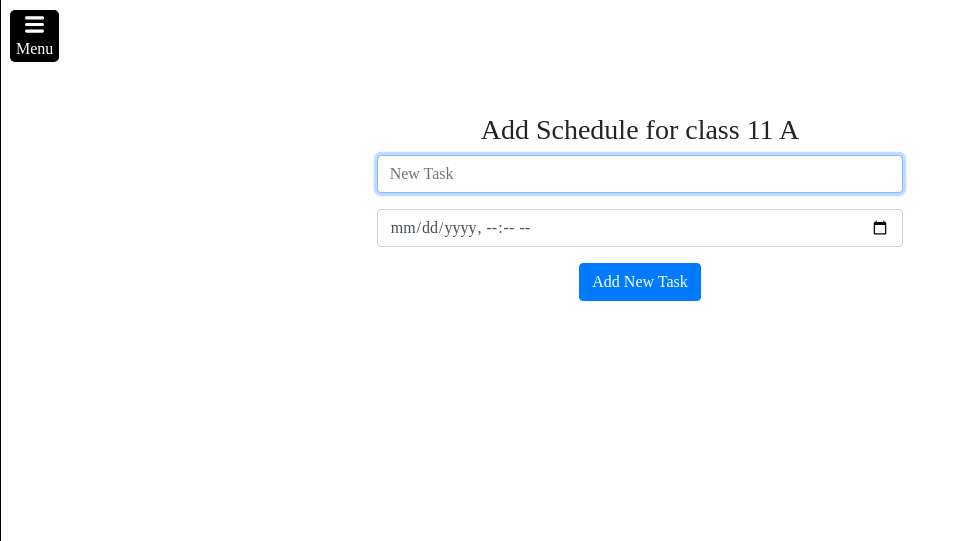
After one commit to suryaanshrai/school, a Django app: page /student/add_schedule_class/1 in a window 1280 px wide. The commit adds this page. Shown: the top 541 px of the page, without its empty margins (0-969 px from the left). Run offline with Django 4.2, Linux system fonts and the light colour scheme; a user stored in the database is signed in; data comes from the database, SQL or seed files in the repository; both versions use the stored data as it was after the commit.

Commit message:
Feature of adding schedule to entire classroom

```diff
--- /dev/null
+++ b/library/templates/library/index.html
@@ -0,0 +1 @@
+{% extends 'home/layout.html' %}
--- a/library/urls.py
+++ b/library/urls.py
@@ -1,7 +1,7 @@
 from django.urls import path
-
+from . import views
 app_name="library"
 
 urlpatterns=[
-
+    path("", views.index, name="index"),
 ]
--- a/library/views.py
+++ b/library/views.py
@@ -1,3 +1,6 @@
 from django.shortcuts import render
+from django.http import HttpResponse
 
 # Create your views here.
+def index(request):
+    return render(request, "library/index.html")
--- a/student/models.py
+++ b/student/models.py
@@ -18,11 +18,17 @@ class Result(models.Model):
     date = models.DateField()
     is_active = models.BooleanField(default=True)
 
+    def __str__(self):
+        return f"{self.student} scored {self.marks}/{self.max_marks} in {self.topic}"
+
 
 class Schedule(models.Model):
     user = models.ForeignKey(User, on_delete=models.CASCADE)
     activity = models.CharField(max_length=150)
     due_date = models.DateTimeField()
+
+    def __str__(self):
+        return f"{self.activity}"
 
 
 def validate_section(value):
@@ -47,6 +53,9 @@ class Member(models.Model):
     member = models.ForeignKey(User, on_delete=models.CASCADE)
     classroom = models.ForeignKey(Classroom, on_delete=models.CASCADE)
 
+    def __str__(self):
+        return f"{self.member} in {self.classroom}"
+
 class Notice(models.Model):
     issued_for = models.ForeignKey(Classroom, on_delete=models.CASCADE)
     issued_by = models.ForeignKey(User, on_delete=models.CASCADE)
--- a/student/templates/student/index.html
+++ b/student/templates/student/index.html
@@ -31,6 +31,11 @@
         <div>
             <form action="{% url 'student:release_score' class_id=curr_class.id %}" method="get">
                 <button type="submit">Release scores</button>
+            </form>
+        </div>
+        <div>
+            <form action="{% url 'student:add_schedule_class' class_id=curr_class.id %}" method="get">
+                <button type="submit">Add to schedule of class</button>
             </form>
         </div>
     </div>
--- /dev/null
+++ b/student/templates/student/schedule_class.html
@@ -0,0 +1,45 @@
+{% extends 'student/layout.html' %}
+{% load static %}
+
+{% block head %}
+<style>
+    #myform {
+        text-align: center;
+        margin:3cm;
+    }
+    #myform > form {
+        display: inline-block;
+        width: 50%;
+    }
+    @media (max-width:700px) {
+        #myform {
+        text-align: center;
+        margin-top:3cm;
+        margin-bottom: 3cm;
+        margin-left:10px;
+        margin-right:10px;
+    }
+    #myform > form {
+        display: inline-block;
+        width: 90%;
+    }
+    }
+</style>
+{% endblock %}
+
+{% block body %}
+<div id="myform">
+    <h3>Add Schedule for class {{class}}</h3>
+    <form action="{% url 'student:add_schedule_class' class_id=class.id %}" method="post">
+        {% csrf_token %}
+        <div class="form-group">
+            <input autofocus autocomplete="off" class="form-control" type="text" name="task" placeholder="New Task" required>
+        </div>
+        <div class="form-group">
+            <input autofocus class="form-control" type="datetime-local" name="due_date" required>
+        </div>
+        <input class="btn btn-primary" type="submit" value="Add New Task">
+    </form>
+</div>
+
+{% endblock %}
--- a/student/urls.py
+++ b/student/urls.py
@@ -21,4 +21,5 @@ urlpatterns = [
     path("staff_page/<int:class_id>", views.staff_page, name="staff_page"),
     path("create_notice/<int:class_id>", views.create_notice, name="create_notice"),
     path("release_score/<int:class_id>", views.release_score, name="release_score"),
+    path("add_schedule_class/<int:class_id>", views.add_schedule_class, name="add_schedule_class"),
 ]
--- a/student/views.py
+++ b/student/views.py
@@ -275,3 +275,21 @@ def release_score(request, class_id):
                 "curr_class":curr_class,
                 "students":students,
             })
+
+@login_required
+def add_schedule_class(request,class_id):
+    if request.user.is_employee:
+        if request.method == "POST":
+            classroom = Classroom.objects.get(id=class_id)
+            students = Member.objects.filter(classroom=classroom)
+            for student in students:
+                new_schedule = Schedule(user=student.member, activity=request.POST["task"], due_date=request.POST["due_date"])
+                new_schedule.save()
+            return HttpResponseRedirect(reverse("student:index"))
+        elif request.method == "GET":
+            classroom = Classroom.objects.get(id=class_id)
+            return render(request, "student/schedule_class.html", {
+                "class":classroom
+            })
+    else:
+        return HttpResponse("Invalid Access")
```
Also changed, not shown: db.sqlite3, marks_data.csv (deleted).
